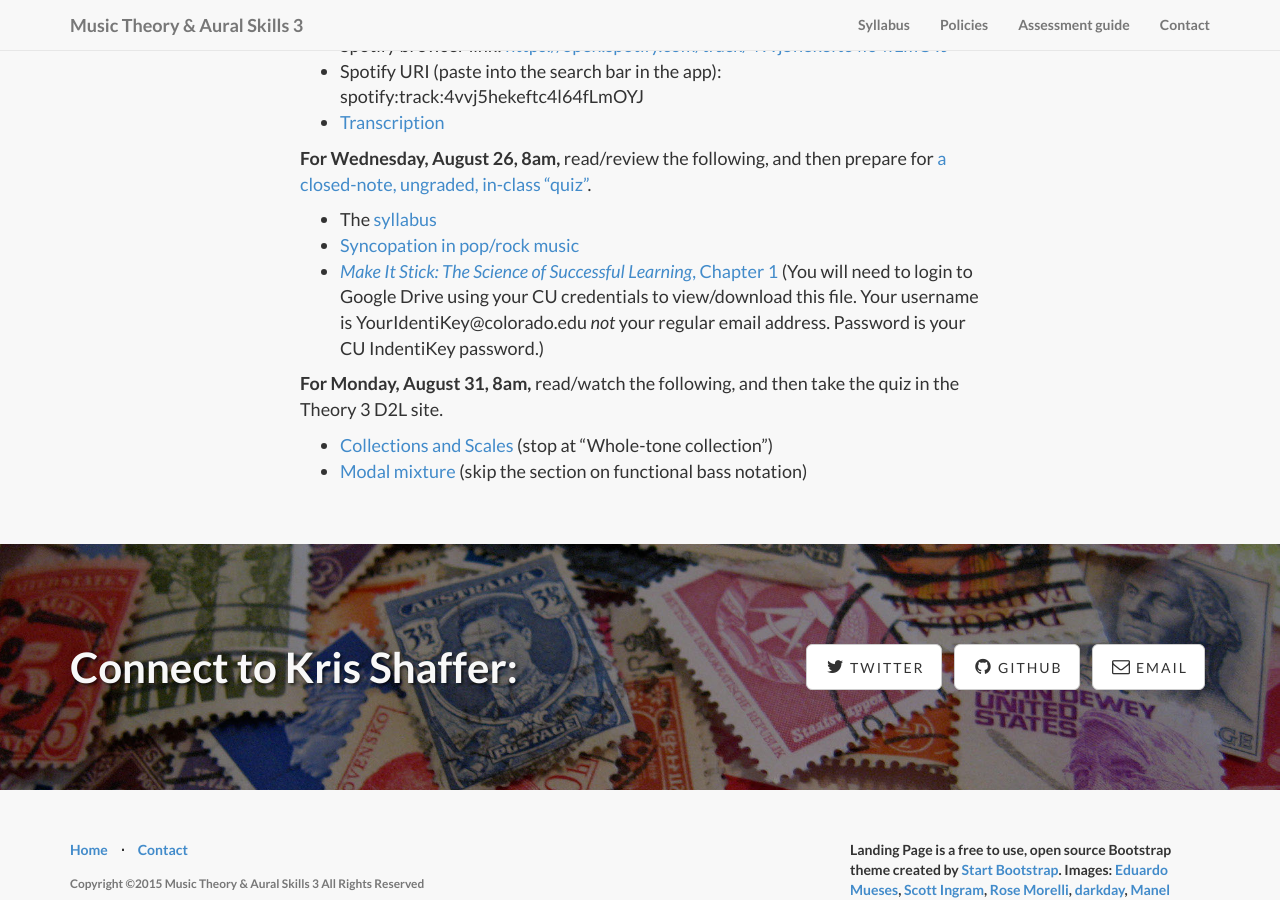
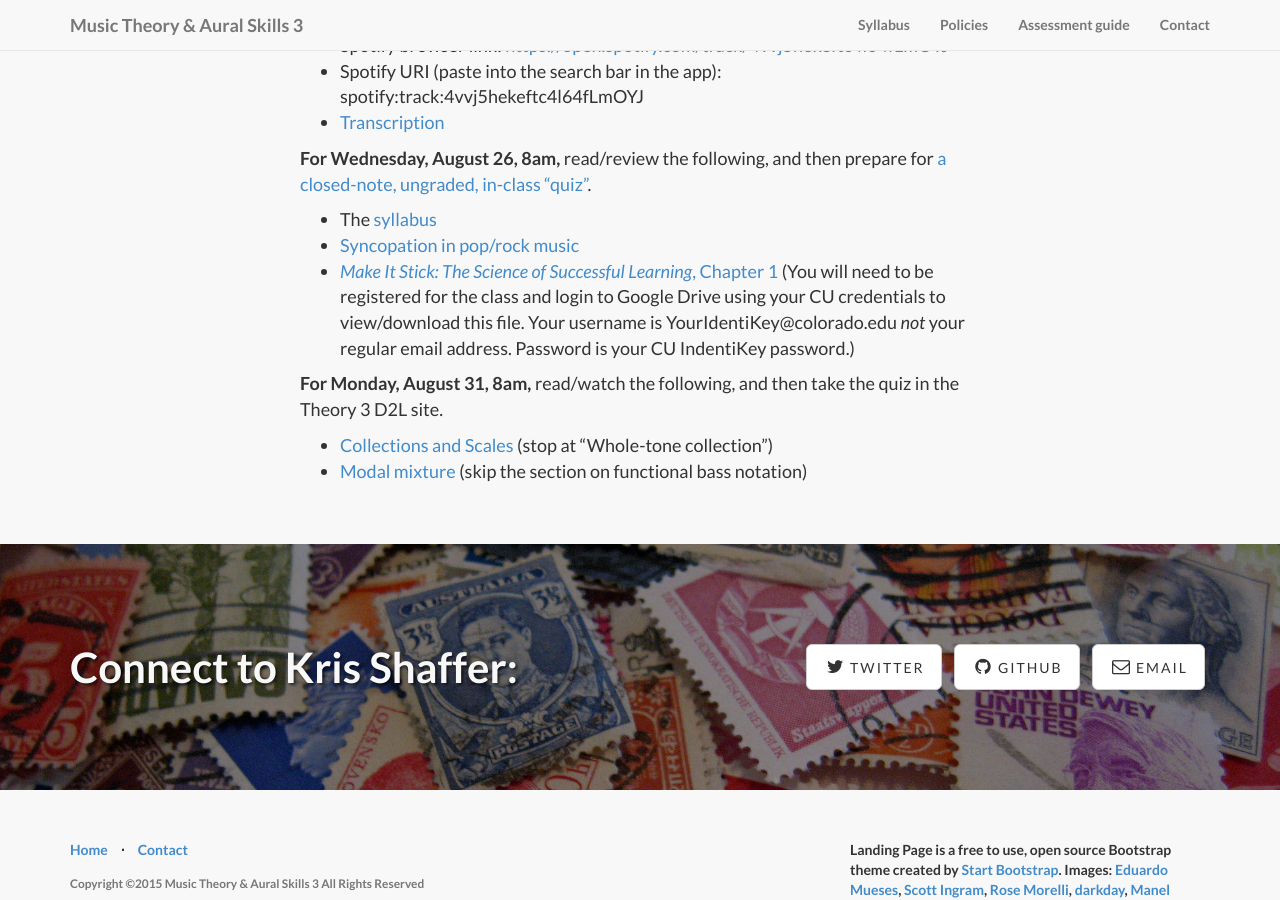
Before and after one commit to kshaffer/theory3, a Jekyll site: the page built from week1.md, in a window 1280 px wide and 900 px high, scrolled down 1358 px. Built offline with Jekyll 4.4.1, drawn with Linux system fonts in a browser that asks for light colours; nearby versions of some CDN libraries; library files that are not in the unit come from our copies.

Commit message:
New Years Day

```diff
--- a/week1.md
+++ b/week1.md
@@ -40,7 +40,7 @@
 
 - The [syllabus](/syllabus/)
 - [Syncopation in pop/rock music](http://openmusictheory.com/syncopation.html)
-- [*Make It Stick: The Science of Successful Learning*, Chapter 1](https://drive.google.com/open?id=0B9o4hmKNoi6cWmJfUE9MNW1RdVU) (You will need to login to Google Drive using your CU credentials to view/download this file. Your username is YourIdentiKey@colorado.edu *not* your regular email address. Password is your CU IndentiKey password.)
+- [*Make It Stick: The Science of Successful Learning*, Chapter 1](https://drive.google.com/open?id=0B9o4hmKNoi6cWmJfUE9MNW1RdVU) (You will need to be registered for the class and login to Google Drive using your CU credentials to view/download this file. Your username is YourIdentiKey@colorado.edu *not* your regular email address. Password is your CU IndentiKey password.)
 
 **For Monday, August 31, 8am,** read/watch the following, and then take the quiz in the Theory 3 D2L site.
 
```
